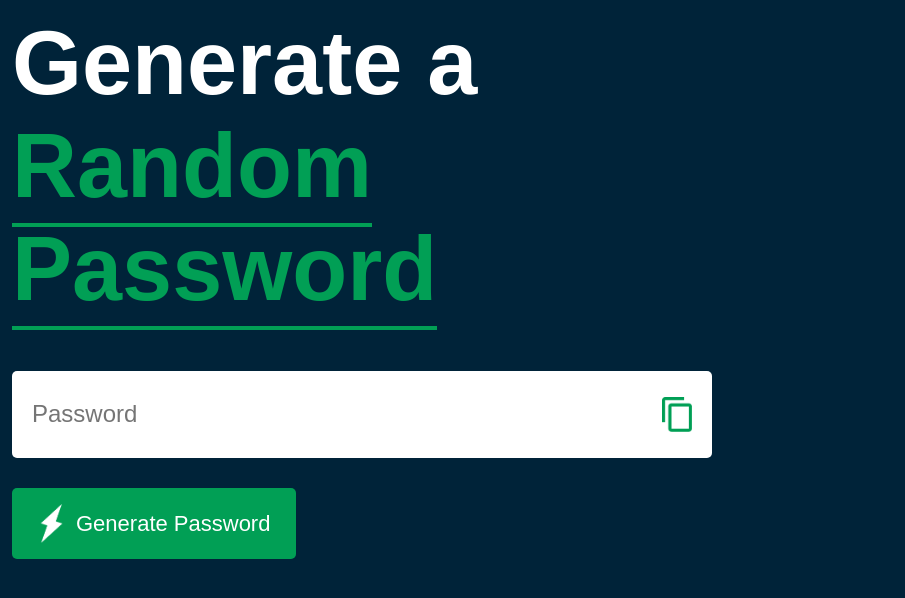
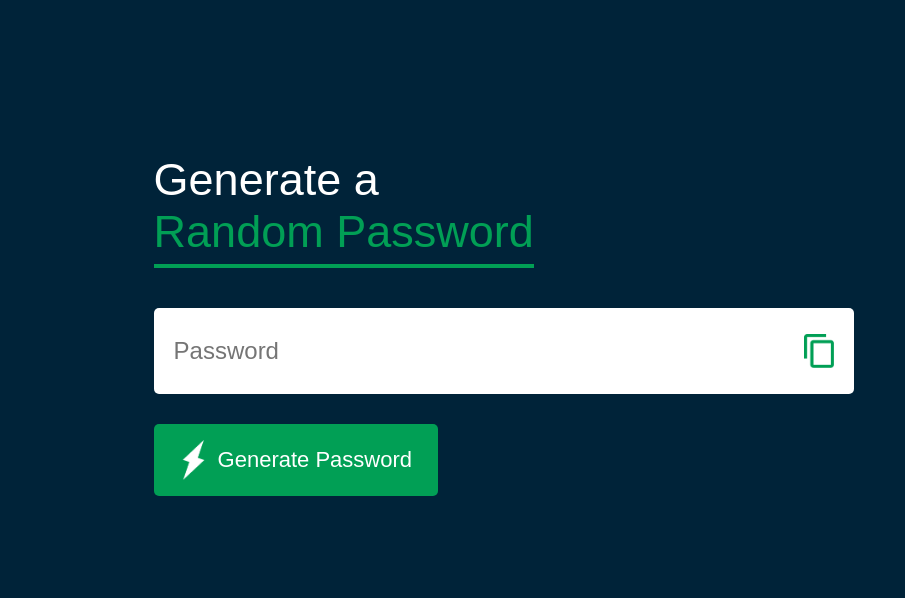
Before and after one commit to Rusiru-Jayakody/HTML-CSS-JS-Projects, a plain HTML site: page Day 4 - Random Password Generator/index.html in a window 1280 px wide. Shown: the whole page, without its empty margins (0-905 px from the left). Drawn offline with Linux system fonts and the light colour scheme.

Commit message:
Styling finished with CSS

```diff
--- a/Day 4 - Random Password Generator/style.css
+++ b/Day 4 - Random Password Generator/style.css
@@ -11,7 +11,7 @@ body{
 }
 
 .container{
-    margin:12px;
+    margin:12%;
     width: 90%;
     max-width: 700px;
 }
@@ -29,7 +29,7 @@ body{
     border-radius: 5px;
 }
 
-.container{
+.container h1{
     font-weight: 500;
     font-size: 45px;
 }
```
